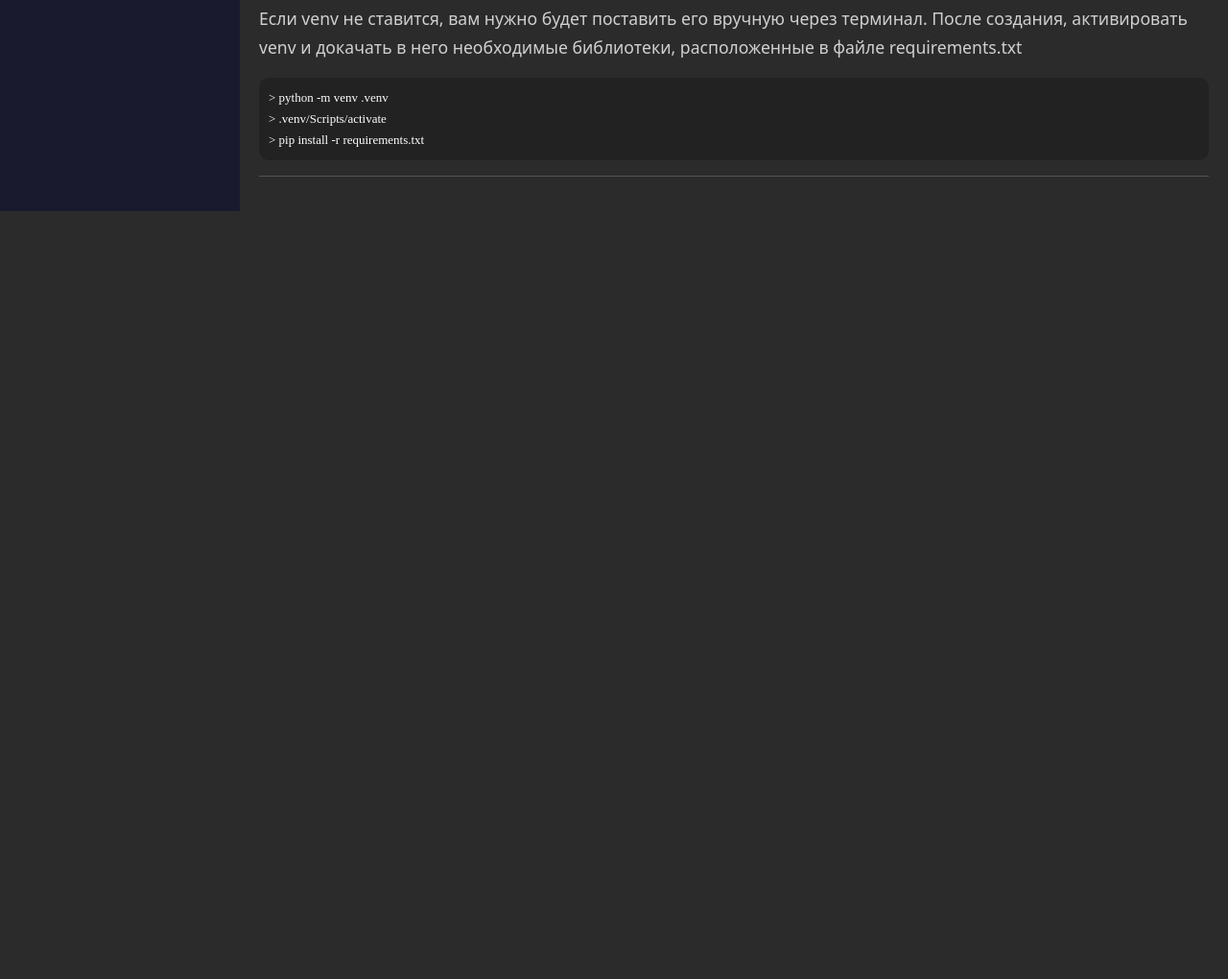
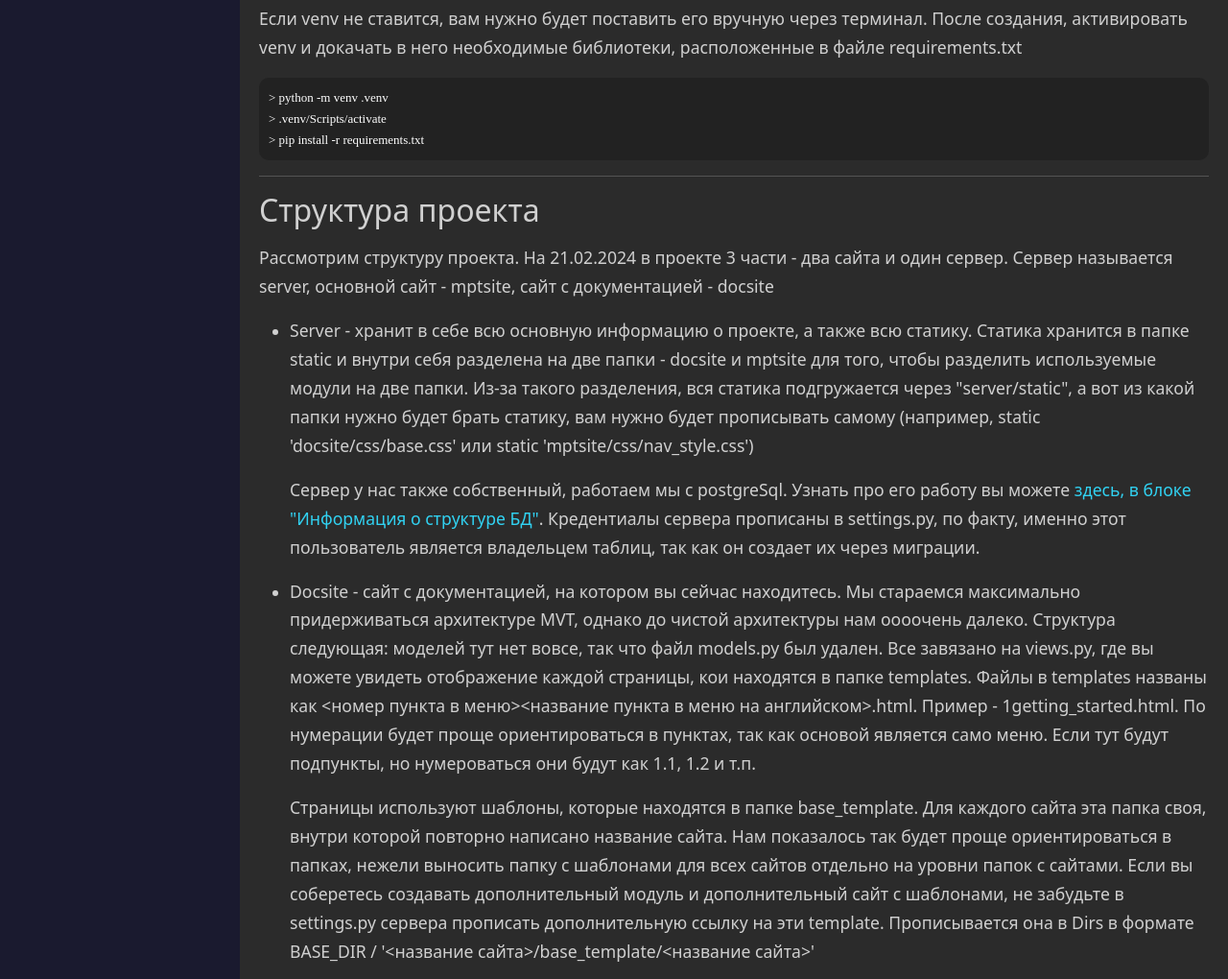
Before and after one commit to Liromanz/roflan_pominki4k, a Django app: template server/docsite/templates/docsite/1getting_started.html in a window 1280 px wide. Shown: the part 849-1869 px from the top of the page at 96% size. Before the commit the page ends 1069 px from the top, so only its background shows below. Run offline with Django 5.2, Linux system fonts and the light colour scheme; the template is opened without the code that fills it, so the values that code supplies are empty; some libraries are stand-ins or nearby versions.

Commit message:
для души написала страницу "начало работы"

```diff
--- a/server/docsite/base_template/docsite/base.html
+++ b/server/docsite/base_template/docsite/base.html
@@ -17,8 +17,8 @@
 <body class="default-body">
 <div class="wrapper">
     <nav id="sidebar">
-        <ul class="list-unstyled components">
-            <p>Документация сайта МПТ</p>
+        <ul class="list-unstyled components stick-to-top">
+            <p><a  href="{% url 'home' %}">Документация сайта МПТ</a></p>
             <li class="active">
                 <a  href="{% url 'start' %}">Начало работы</a>
 
@@ -36,7 +36,7 @@
 
 
     <div id="content">
-        <header class="p-3 bg-dark text-white">
+        <header class="p-3 bg-dark text-white stick-to-top">
             <nav class="navbar navbar-expand-lg">
                 <div class="container-fluid">
 
@@ -51,13 +51,13 @@
                     </button>
 
                     <ul class="nav col-12 col-lg-auto me-lg-auto mb-2 justify-content-center mb-md-0">
-                        <li><a href="#" class="nav-link px-2 text-white">Администраторская панель</a></li>
+                        <li><a href="/admin" class="nav-link px-2 text-white">Администраторская панель</a></li>
                         <li><a href="#" class="nav-link px-2 text-white">Полезные ссылки</a></li>
                     </ul>
 
                     <div class="text-end">
-                        <button type="button" class="btn btn btn-info">Вернуться на сайт</button>
-                        <button type="button" class="btn btn-outline-info">Выход</button>
+                        <a href="/" class="btn btn btn-info">Вернуться на сайт</a>
+                        <a href="#" class="btn btn-outline-info">Выход</a>
                     </div>
                 </div>
             </nav>
--- a/server/docsite/templates/docsite/1getting_started.html
+++ b/server/docsite/templates/docsite/1getting_started.html
@@ -33,4 +33,52 @@
     </div>
 
     <hr/>
+
+    <h2>Структура проекта</h2>
+
+    <p>Рассмотрим структуру проекта. На 21.02.2024 в проекте 3 части - два сайта и один сервер. Сервер называется
+        server, основной сайт - mptsite, сайт с документацией - docsite</p>
+    <ul>
+        <li><p><b>Server</b> - хранит в себе всю основную информацию о проекте, а также всю статику. Статика хранится в
+            папке static и внутри себя разделена на две папки - docsite и mptsite для того, чтобы разделить используемые
+            модули на две папки. Из-за такого разделения, вся статика подгружается через "server/static", а вот из какой
+            папки нужно будет брать статику, вам нужно будет прописывать самому (например, static 'docsite/css/base.css'
+            или static 'mptsite/css/nav_style.css')</p>
+            <p>Сервер у нас также собственный, работаем мы с postgreSql. Узнать про его работу вы можете <a
+                    class="default-link" href="#">здесь, в блоке "Информация о структуре БД"</a>. Кредентиалы сервера
+                прописаны в settings.py, по факту, именно этот пользователь является владельцем таблиц, так как он
+                создает их через миграции.</p>
+        </li>
+        <li>
+            <p><b>Docsite</b> - сайт с документацией, на котором вы сейчас находитесь. Мы стараемся максимально
+                придерживаться архитектуре MVT, однако до чистой архитектуры нам оооочень далеко. Структура следующая:
+                моделей тут нет вовсе, так что файл models.py был удален. Все завязано на views.py, где вы можете
+                увидеть отображение каждой страницы, кои находятся в папке templates. Файлы в templates названы как
+                <b>&lt;номер пункта в меню&gt;&lt;название пункта в меню на английском&gt;</b>.html. Пример -
+                1getting_started.html. По нумерации будет проще ориентироваться в пунктах, так как основой является само
+                меню. Если тут будут подпункты, но нумероваться они будут как 1.1, 1.2 и т.п.</p>
+            <p>Страницы используют шаблоны, которые находятся в папке
+                base_template. Для каждого сайта эта папка своя, внутри которой повторно написано название сайта. Нам
+                показалось так будет проще ориентироваться в папках, нежели выносить папку с шаблонами для всех сайтов
+                отдельно на уровни папок с сайтами. Если вы соберетесь создавать дополнительный модуль и дополнительный
+                сайт с шаблонами, не забудьте в settings.py сервера прописать дополнительную ссылку на эти template.
+                Прописывается она в Dirs в формате <b>BASE_DIR / '&lt;название сайта&gt;/base_template/&lt;название
+                    сайта&gt;'</b></p>
+
+            <p><img src="{% static 'docsite/img/docsite_struct.png' %}" alt="Структура docsite"></p>
+        </li>
+        <li>
+            <p><b>Mptsite</b> - основной сайт МПТ, с которым идет взаимодействие. Структура у него такая же, как у
+                docsite, только намного глобальнее. Лучше начать свое ознакомление с docsite, так как там файлов намного
+                меньше</p>
+            <p> Из дополнительных блоков: здесь уже есть model.py, который хранит в себе как таблицы из БД, так и
+                вспомогательные модели, например, для генерации расписания (DaySchedule). Такие модели разделены
+                горизонтальной чертой - сверху все, что идет в БД, снизу все, что работает в проекте.</p>
+            <p> Папка modules внутри хранит в себе вспомогательные модули, которые с Django никак не связаны и служат в
+                качестве вспомогательных классов. Их наименование - чисто понимание, мол, вот генератор, вот парсер и
+                тп. Все остальное работает по MVT</p>
+            <p><img src="{% static 'docsite/img/mptsite_struct.png' %}" alt="Структура mptsite"></p>
+
+        </li>
+    </ul>
 {% endblock %}
--- a/server/docsite/templates/docsite/index.html
+++ b/server/docsite/templates/docsite/index.html
@@ -15,7 +15,6 @@
     <h2>Полезные ссылки:</h2>
     <p><a class="default-link" href="{% url 'start' %}">Начало работы</a></p>
     <p><a class="default-link" href="#">Клонирование базы данных</a></p>
-    <p><a class="default-link" href="#">Структура проекта</a></p>
 
     <div class="line"></div>
 
--- a/server/docsite/urls.py
+++ b/server/docsite/urls.py
@@ -4,5 +4,5 @@ from .views import *
 
 urlpatterns = [
     path('', home_page, name='home'),
-    path('/start', getting_started_page, name='start'),
+    path('start/', getting_started_page, name='start'),
 ]
--- a/server/mptsite/models.py
+++ b/server/mptsite/models.py
@@ -109,6 +109,8 @@ class Schedules(models.Model):
         verbose_name_plural = "Расписание"
 
 
+# ------------------------------- Модели, которые не идут в базу данных
+
 class DaySchedule:
     # инит и переменные внутри были основаны на элементе из миро
     def __init__(self, day, schedules_list):
--- a/server/server/static/docsite/css/base_style.css
+++ b/server/server/static/docsite/css/base_style.css
@@ -26,3 +26,8 @@
     font-size: small;
     color: white;
 }
+
+.stick-to-top{
+    position: sticky;
+    top: 0;
+}
```
